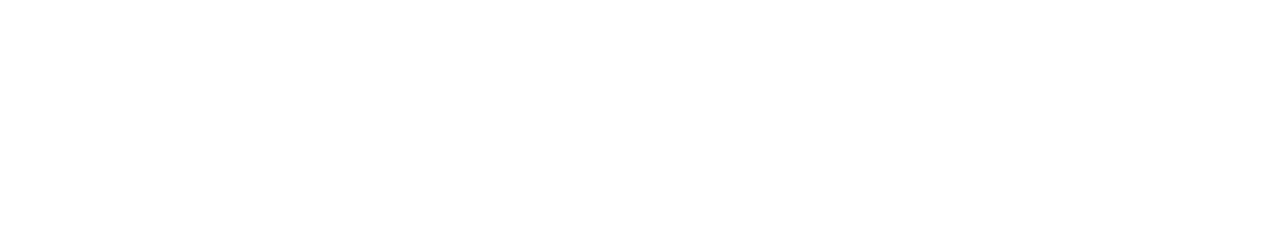
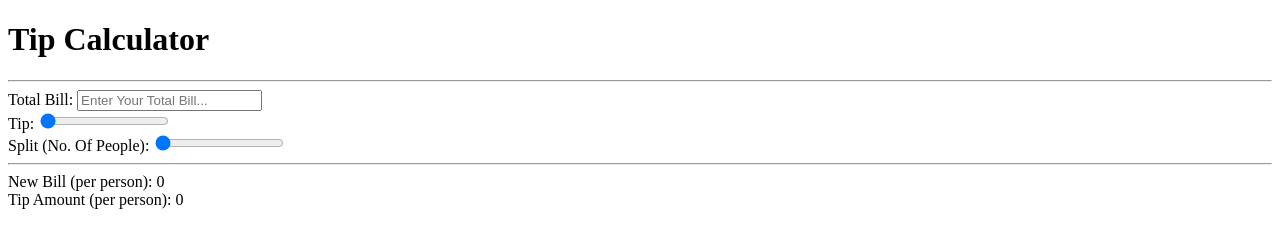
Before and after one commit to ndallen/tip-calculator, a plain HTML site: page index.html in a window 1280 px wide. Drawn offline with Linux system fonts and the light colour scheme.

Commit message:
HTML content added

```diff
--- a/index.html
+++ b/index.html
@@ -8,6 +8,33 @@
   <link rel="stylesheet" href="style.css">
 </head>
 <body>
+  <div id="container">
+    <h1>Tip Calculator</h1>
+    <hr>
+    <div>
+    <label>Total Bill:</label>
+    <input type="text" placeholder="Enter Your Total Bill..." id="billTotal">
+    </div>
+    <div>
+      <label>Tip:</label>
+      <input type="range" value="0" id="tipInput">
+    </div>
+    <div>
+      <label>Split (No. Of People):</label>
+      <input type="range" min="1" max="10" value="1" id="splitInput">
+    </div>
+    <hr>
+    <div>
+      <div>
+        <label>New Bill (per person):</label> <span>0</span>
+      </div>
+      <div>
+        <label>Tip Amount (per person):</label> <span>0</span>
+      </div>
+    </div>
+
+
+  </div>
 
   <script src="script.js"></script>
 </body>
```
